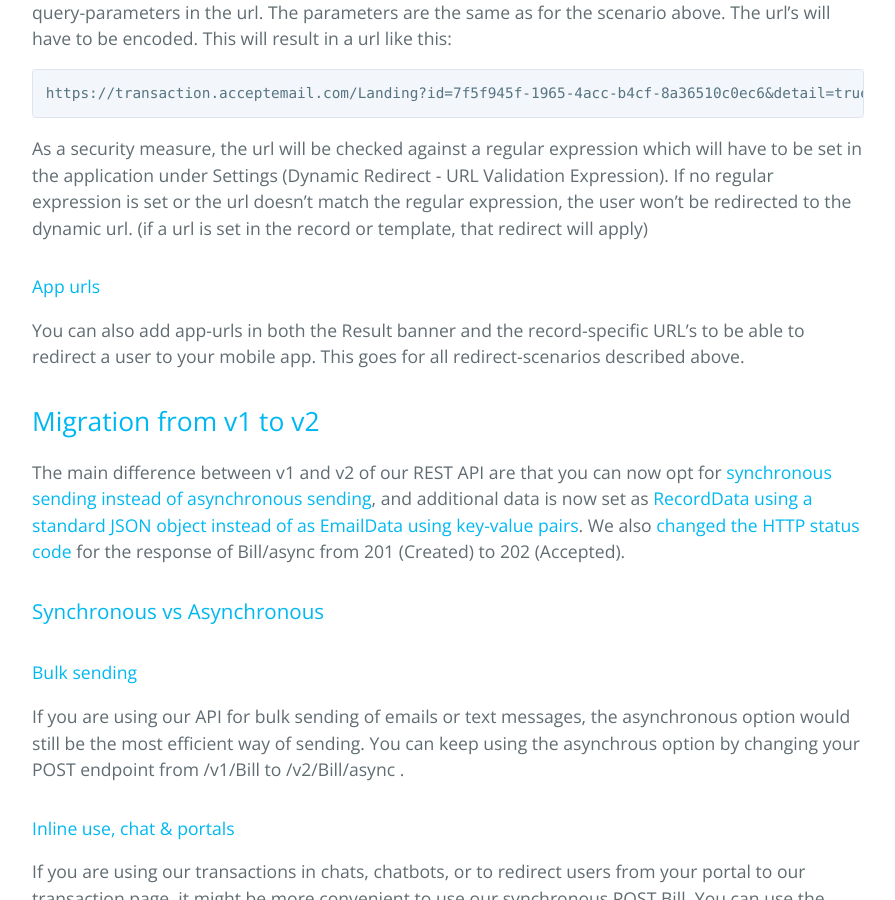
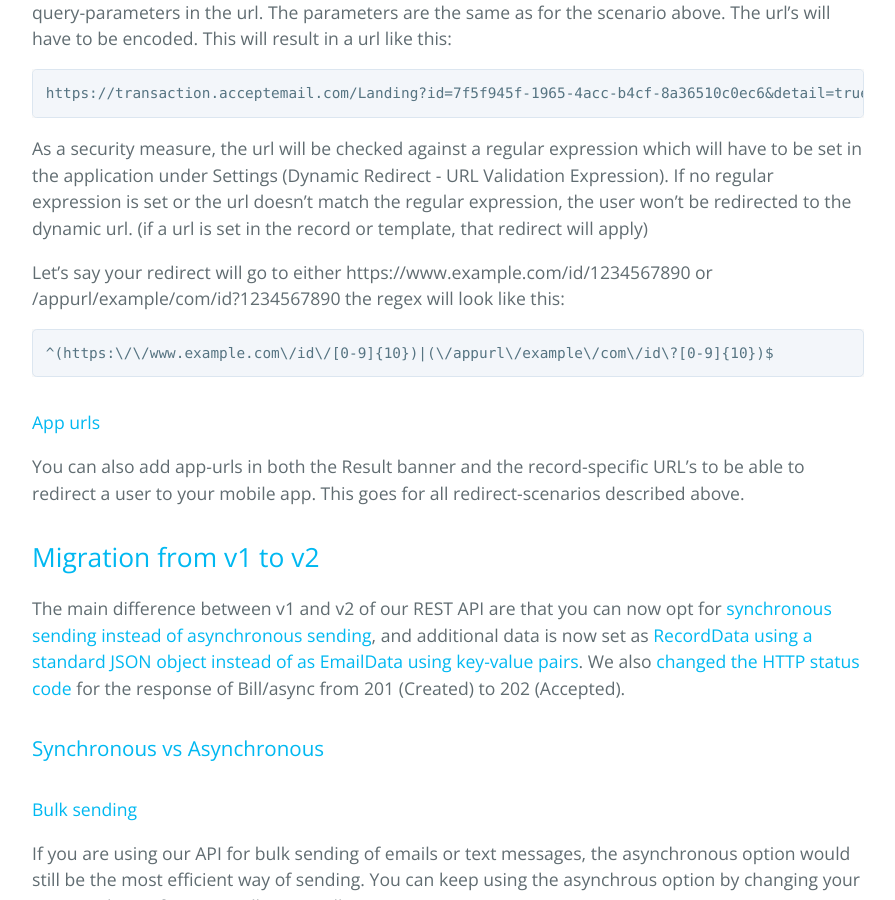
Before and after one commit to AcceptEmail/Examples, a Jekyll site: the page built from index.md, in a window 1280 px wide and 900 px high, scrolled down 11931 px. Shown: the whole window, without its empty margins (192-1087 px from the left). Built offline with Jekyll 4.4.1, drawn with Linux system fonts in a browser that asks for light colours.

Commit message:
regex voorbeeld

````diff
--- a/index.md
+++ b/index.md
@@ -405,6 +405,11 @@ https://transaction.acceptemail.com/Landing?id=7f5f945f-1965-4acc-b4cf-8a36510c0
 ```
 As a security measure, the url will be checked against a regular expression which will have to be set in the application under Settings (Dynamic Redirect - URL Validation Expression). If no regular expression is set or the url doesn't match the regular expression, the user won't be redirected to the dynamic url. (if a url is set in the record or template, that redirect will apply)
 
+Let's say your redirect will go to either https://www.example.com/id/1234567890 or /appurl/example/com/id?1234567890 the regex will look like this:
+```
+^(https:\/\/www.example.com\/id\/[0-9]{10})|(\/appurl\/example\/com\/id\?[0-9]{10})$
+```
+
 #### App urls
 You can also add app-urls in both the Result banner and the record-specific URL's to be able to redirect a user to your mobile app. This goes for all redirect-scenarios described above.
 
````
